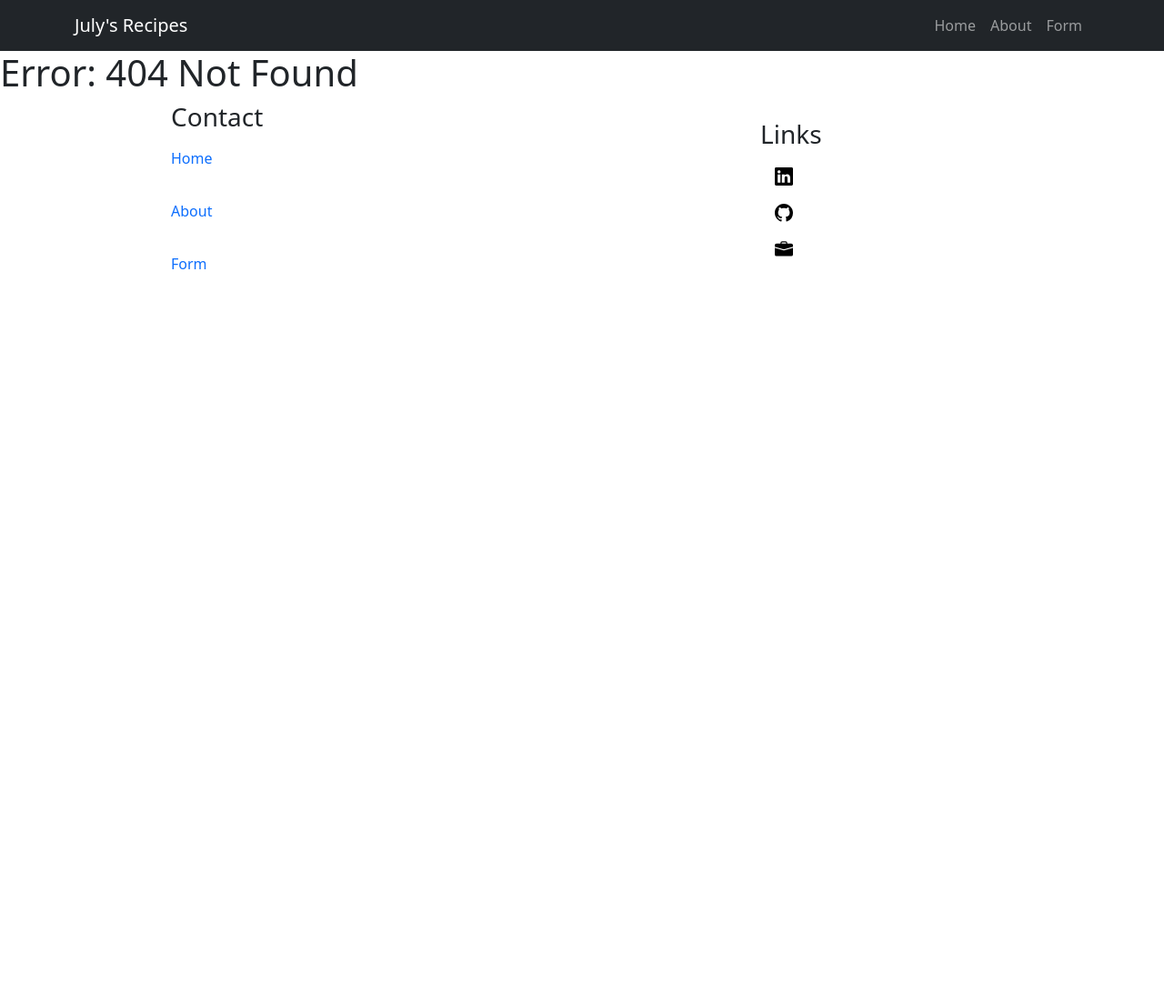
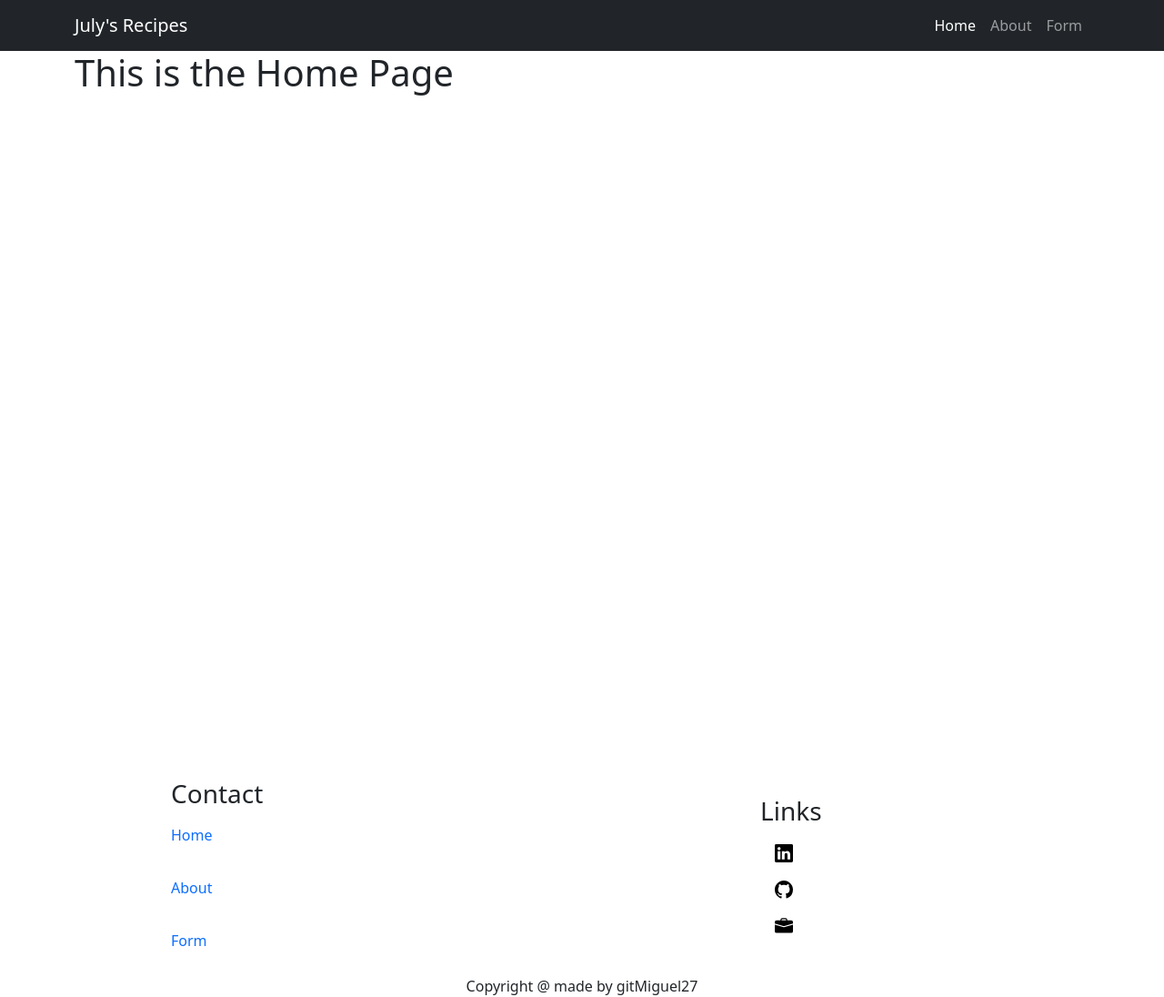
Before and after one commit to gitMiguel27/julys-recipes-FE, a React (Vite) app: page / in a window 1280 px wide. Before the commit this address had no page. Shown: the whole page at 91% size. Before the commit the page ends 800 px from the top, so only its background shows below. Built offline with nearby package versions, Linux system fonts and the light colour scheme.

Commit message:
added copyright to footer

```diff
--- a/src/App.jsx
+++ b/src/App.jsx
@@ -13,7 +13,7 @@ function App() {
     <Container id='app' fluid className='px-0'>
       <Header />
       <Routes>
-        <Route path='/home' element={<Home />} />
+        <Route path='/' element={<Home />} />
         <Route path='/about' element={<About />} />
         <Route path='/form' element={<RecipeForm />} />
         <Route path='*' element={<h1>Error: 404 Not Found</h1>} />
--- a/src/components/Footer/Footer.jsx
+++ b/src/components/Footer/Footer.jsx
@@ -44,6 +44,7 @@ function Footer() {
           </Nav>
         </Container>
       </Stack>
+      <p className="text-center my-3">Copyright @ made by gitMiguel27</p>
     </Container>
   );
 }
--- a/src/components/Header/Header.jsx
+++ b/src/components/Header/Header.jsx
@@ -5,11 +5,11 @@ function Header() {
   return (
     <Navbar expand="lg" sticky="top" data-bs-theme="dark" bg="dark">
       <Container>
-        <Navbar.Brand as={NavLink} to="/home">July&apos;s Recipes</Navbar.Brand>
+        <Navbar.Brand as={NavLink} to="/">July&apos;s Recipes</Navbar.Brand>
         <Navbar.Toggle aria-controls="basic-navbar-nav" />
         <Navbar.Collapse id="basic-navbar-nav">
           <Nav className="ms-auto">
-            <Nav.Link as={NavLink} to='/home'>Home</Nav.Link>
+            <Nav.Link as={NavLink} to='/'>Home</Nav.Link>
             <Nav.Link as={NavLink} to='/about'>About</Nav.Link>
             <Nav.Link as={NavLink} to='/form' >Form</Nav.Link>
           </Nav>
```
